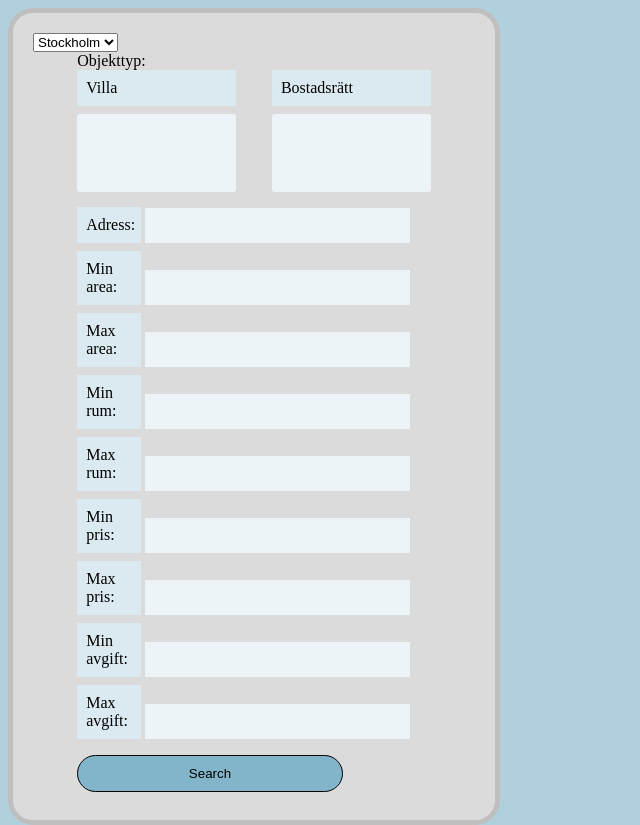
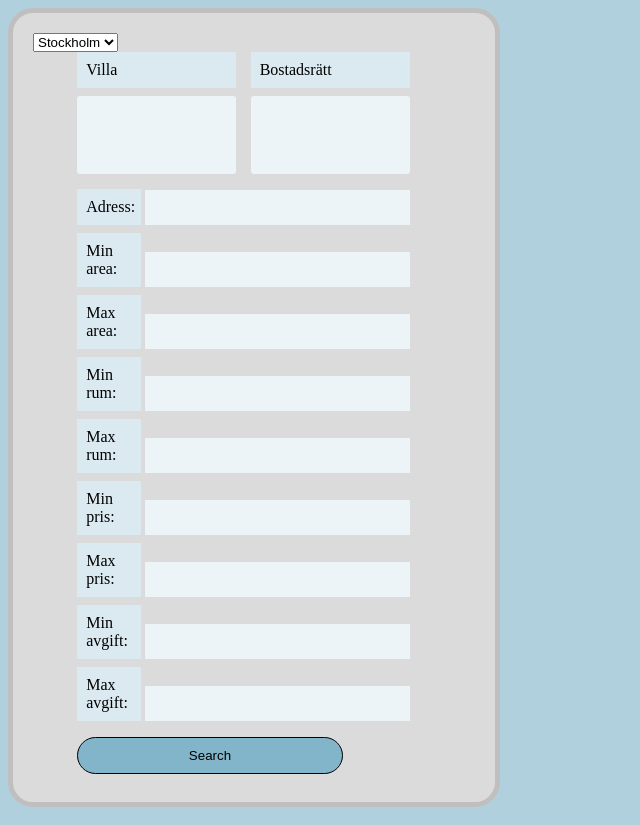
Before and after one commit to erhaank/Inet, a PHP site: page /search.php in a window 1280 px wide. Shown: the whole page, without its empty margins (0-640 px from the left). Run offline with PHP 8.4, Linux system fonts and the light colour scheme; data comes from the database, SQL or seed files in the repository.

Commit message:
Fixade till cssen så nu ser det bra ut woop

```diff
--- a/lab4/src/bostad.css
+++ b/lab4/src/bostad.css
@@ -20,6 +20,7 @@ th {
 .bostadsratt{
 	float:right;
 	width: 45%;
+	margin-right: 6%;
 }
 #formDiv {
 	float: left;
--- a/lab4/src/search.php
+++ b/lab4/src/search.php
@@ -29,13 +29,12 @@ echo "</select>";
 <form id="myForm" accept-charset="utf-8">
 
 <!--Län: <input type="text" name="lan"><br>-->
-Objekttyp:
 <div id="objekttyp">
 	<label for="villa" class="villa">Villa</label>
-	<label for="bostadsratt" class="bostadsratt">Bostadsrätt</label>
+	<label for="bostadsratt" class="bostadsratt">Bostadsrätt</label><br>
 	<input type="checkbox" class="villa" name="villa" value="Villa">
 	<input type="checkbox" class="bostadsratt" name="bostadsratt" value="Bostadsrätt">
-</div>
+</div> <br>
 
 <label>Adress:</label>
 <input type="text" name="adress"><br>
```
